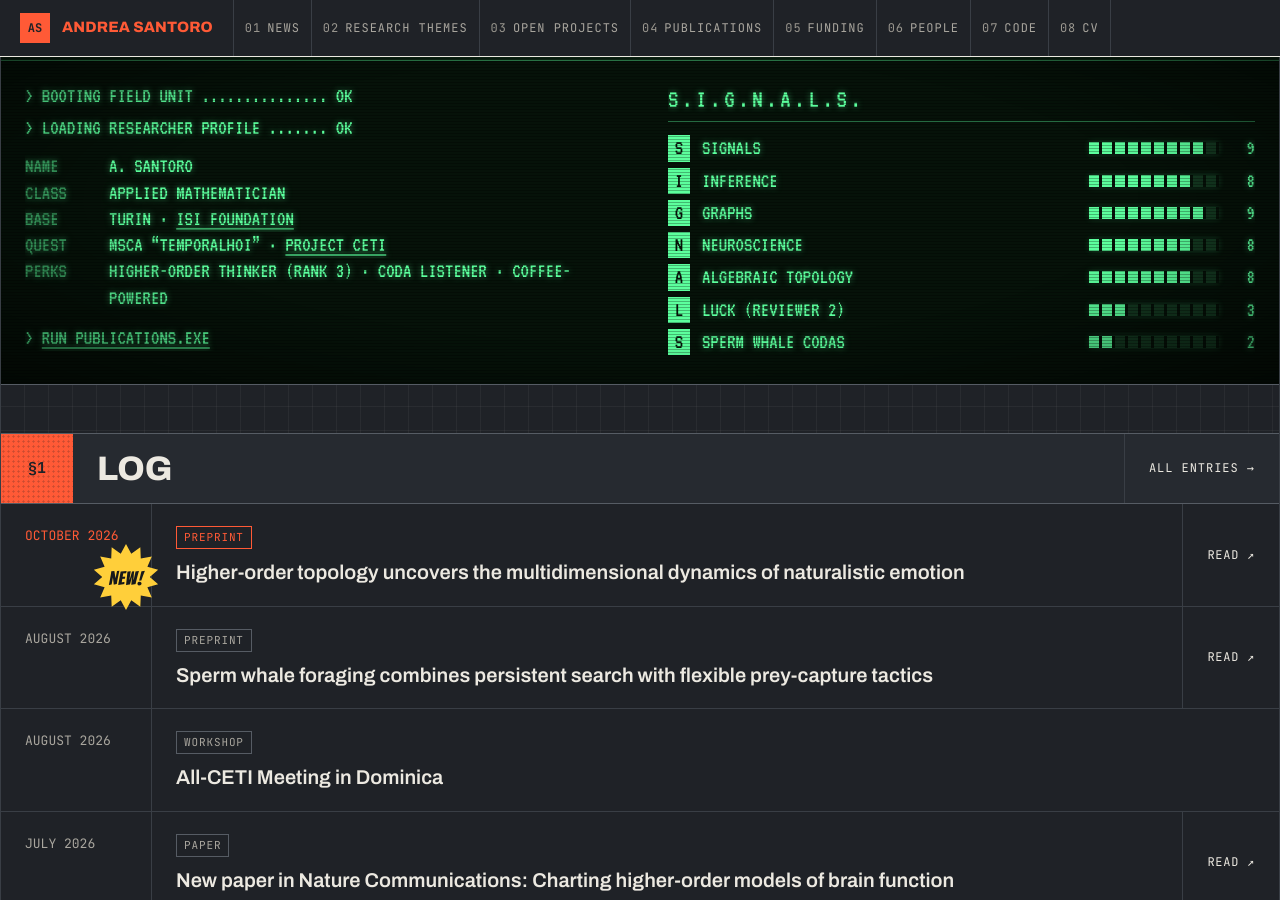
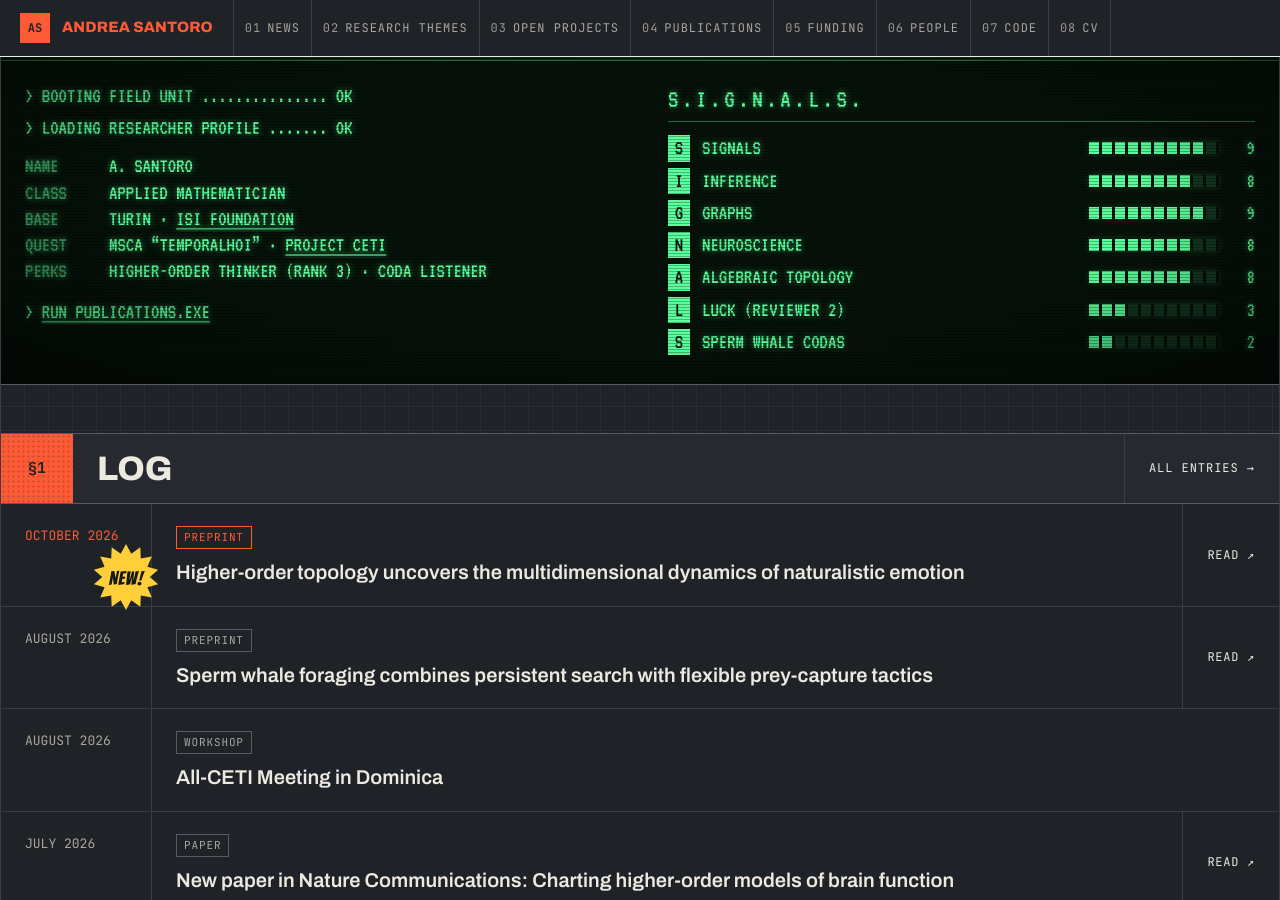
Before and after one commit to andresantoro/andresantoro.github.io, a Jekyll site: the page built from _pages/about.md, in a window 1280 px wide and 900 px high, scrolled down 1130 px. Built offline with Jekyll 4.4.1, drawn with Linux system fonts in a browser that asks for light colours.

Commit message:
Terminal perks: drop coffee-powered
Co-Authored-By: Claude Opus 5.5 <noreply@anthropic.com>

```diff
--- a/_includes/nb/terminal.html
+++ b/_includes/nb/terminal.html
@@ -10,7 +10,7 @@
         <div class="nb-term__anim" style="--d: 3"><dt>CLASS</dt><dd>APPLIED MATHEMATICIAN</dd></div>
         <div class="nb-term__anim" style="--d: 4"><dt>BASE</dt><dd>TURIN · <a href="https://www.isi.it/">ISI FOUNDATION</a></dd></div>
         <div class="nb-term__anim" style="--d: 5"><dt>QUEST</dt><dd>MSCA “TEMPORALHOI” · <a href="https://www.projectceti.org/">PROJECT CETI</a></dd></div>
-        <div class="nb-term__anim" style="--d: 6"><dt>PERKS</dt><dd>HIGHER-ORDER THINKER (RANK 3) · CODA LISTENER · COFFEE-POWERED</dd></div>
+        <div class="nb-term__anim" style="--d: 6"><dt>PERKS</dt><dd>HIGHER-ORDER THINKER (RANK 3) · CODA LISTENER</dd></div>
       </dl>
       <p class="nb-term__anim nb-term__prompt" style="--d: 7">&gt; <a href="{{ base_path }}/publications/">RUN PUBLICATIONS.EXE</a><span class="nb-term__cursor" aria-hidden="true"></span></p>
     </div>
```
